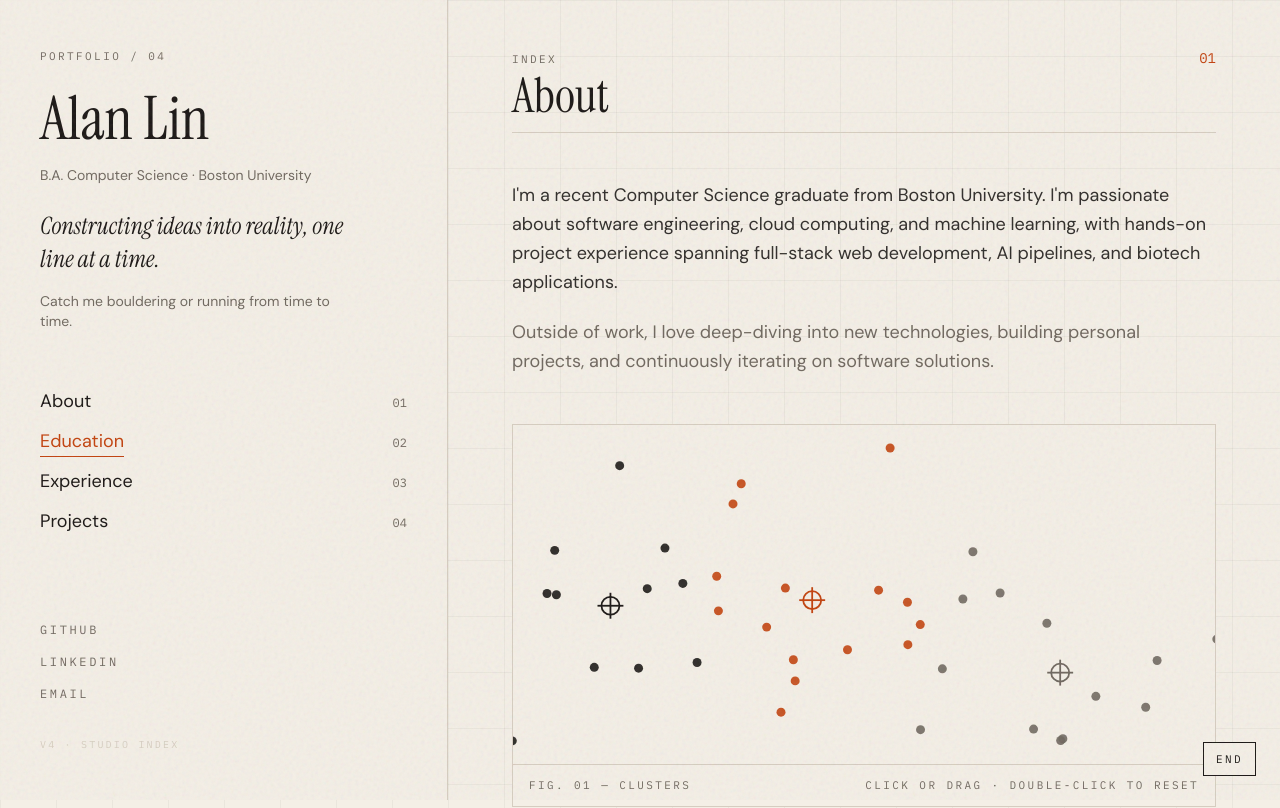
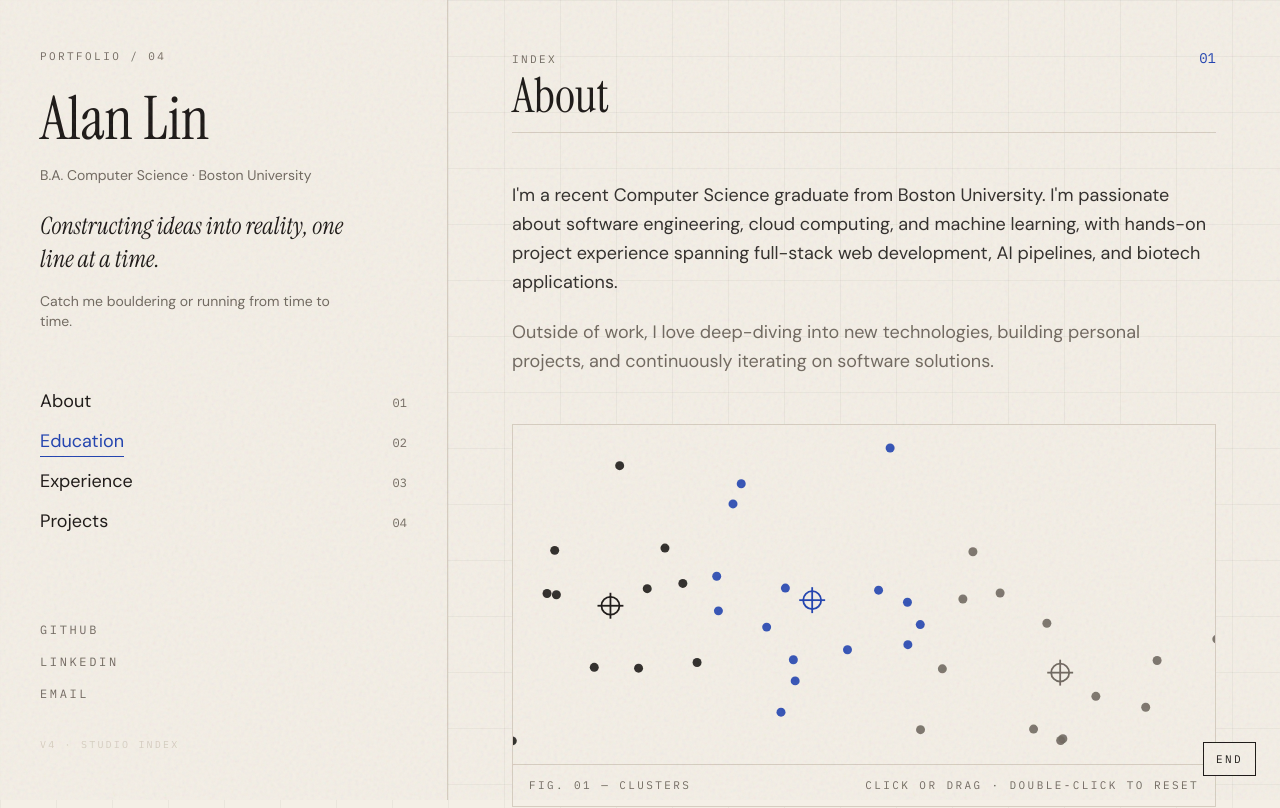
Before and after one commit to Alan0893/alan0893.github.io, a React (Vite) app: page / in a window 1280 px wide. Shown: the top 808 px of the page. Built offline with nearby package versions, Linux system fonts and the light colour scheme.

Commit message:
changed color accent

```diff
--- a/src/animations/ClusterPlate.jsx
+++ b/src/animations/ClusterPlate.jsx
@@ -3,7 +3,7 @@ import React, { useCallback, useEffect, useRef, useState } from 'react'
 const WIDTH = 768
 const HEIGHT = 340
 const K = 3
-const COLORS = ['#1a1614', '#c2410c', '#6f675e']
+const COLORS = ['#1a1614', '#1e40af', '#6f675e']
 const PAD = 18
 
 const rand = (min, max) => min + Math.random() * (max - min)
--- a/src/index.css
+++ b/src/index.css
@@ -20,8 +20,12 @@ body {
   min-height: 100vh;
 }
 
+:root {
+  --color-accent: #1e40af;
+}
+
 ::selection {
-  background: #c2410c;
+  background: var(--color-accent);
   color: #f4efe6;
 }
 
@@ -74,7 +78,7 @@ body {
   bottom: -2px;
   width: 0;
   height: 1px;
-  background: #c2410c;
+  background: var(--color-accent);
   transition: width 0.3s ease;
 }
 
@@ -82,3 +86,27 @@ body {
 .index-link.is-active::after {
   width: 100%;
 }
+
+.text-accent,
+.text-accent:link,
+.text-accent:visited,
+.text-accent:hover,
+.text-accent:active,
+a.text-accent:any-link {
+  color: var(--color-accent);
+}
+
+a.text-muted:link,
+a.text-muted:visited {
+  color: #6f675e;
+}
+
+a.text-ink:link,
+a.text-ink:visited {
+  color: #1a1614;
+}
+
+a.hover\:text-accent:hover,
+a.hover\:text-accent:visited:hover {
+  color: var(--color-accent);
+}
--- a/tailwind.config.js
+++ b/tailwind.config.js
@@ -11,8 +11,8 @@ export default {
         ink: '#1a1614',
         muted: '#6f675e',
         line: '#d6cdc0',
-        accent: '#c2410c',
-        'accent-deep': '#9a3412',
+        accent: '#1e40af',
+        'accent-deep': '#1e3a8a',
       },
       fontFamily: {
         display: ['"Instrument Serif"', 'Georgia', 'serif'],
```
